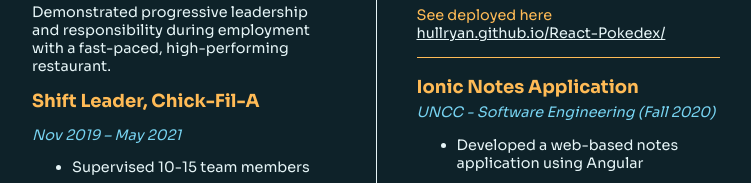
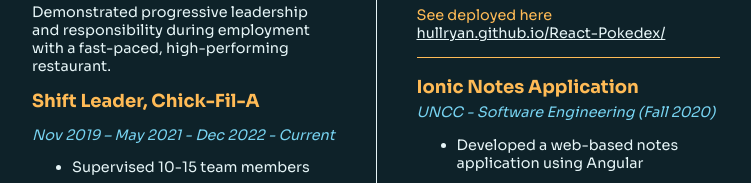
Before and after one commit to HullRyan/HullRyan.github.io, a plain HTML site: page index.html in a window 1280 px wide. Shown: the part 860-1043 px from the top of the page, without its empty margins (264-1015 px from the left). Drawn offline with Linux system fonts and the light colour scheme.

Commit message:
Last one for the night

```diff
--- a/index.html
+++ b/index.html
@@ -48,7 +48,7 @@
 					employment with a fast-paced, high-performing restaurant.
 				</p>
 				<h2>Shift Leader, Chick-Fil-A</h2>
-				<p class="date">Nov 2019 – May 2021</p>
+				<p class="date">Nov 2019 – May 2021 - Dec 2022 - Current</p>
 				<ul id="l1">
 					<li><p>Supervised 10-15 team members</p></li>
 					<li>
```
